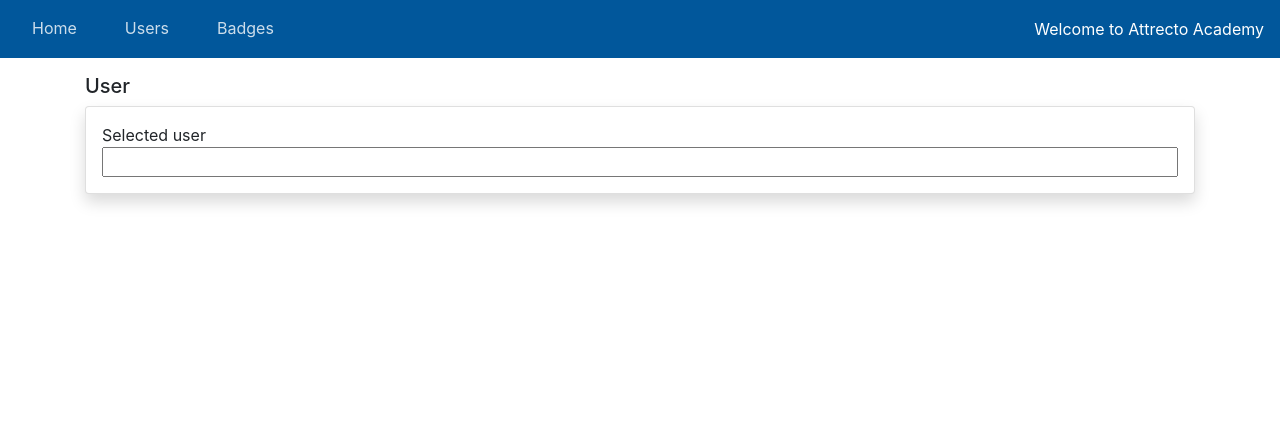
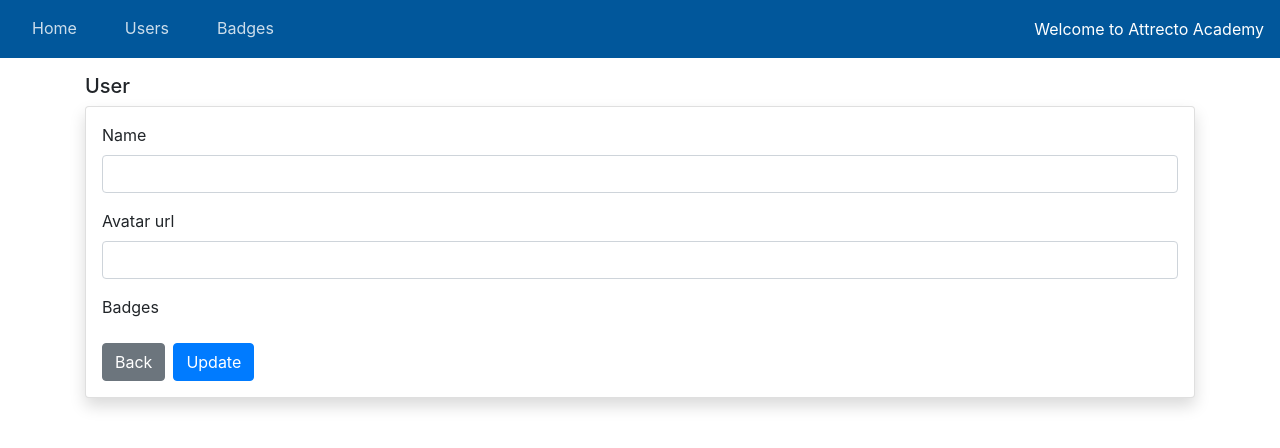
Before and after one commit to attrecto/Attrecto-Academy-JS-Frontend-2021, a React (Create React App) app: page /user/1 in a window 1280 px wide. Shown: the top 448 px of the page. Built offline with nearby package versions, Linux system fonts and the light colour scheme; no server answers.

Commit message:
Session-04

```diff
--- a/src/App.tsx
+++ b/src/App.tsx
@@ -14,6 +14,7 @@ class App extends Component {
         <Switch>
           <Route path="/users" component={Users} />
           <Route path="/user/:id" component={User} />
+          <Route path="/user" component={User} />
           <Route path="/badges" component={Badges} />
           <Route path="/home" component={Home} />
           <Redirect to="/home" />
--- /dev/null
+++ b/src/components/tag-field/TagField.module.scss
@@ -0,0 +1,6 @@
+.Tag {
+  &:hover {
+    cursor: pointer;
+    background: darkseagreen;
+  }
+}
--- /dev/null
+++ b/src/components/tag-field/TagField.tsx
@@ -0,0 +1,61 @@
+import React from "react";
+import { Field, FieldProps } from "formik";
+import classNames from "classnames";
+
+import classes from "./TagField.module.scss";
+
+interface TagFieldProps<T> {
+  name: string;
+  label: string;
+  options: Partial<T>[];
+  displayKey: keyof T;
+}
+
+const TagField = <T extends { id: string | number }>({
+  name,
+  label,
+  options,
+  displayKey,
+}: TagFieldProps<T>) => {
+  return (
+    <div className="form-group">
+      <label>{label}</label>
+      <Field name={name} className="form-control">
+        {({ form, field }: FieldProps<T[]>) => {
+          return (
+            <div>
+              {options.map((option) => {
+                const isSelected = field.value.find(
+                  (item) => item.id === option.id
+                );
+                const handleClick = () =>
+                  form.setFieldValue(
+                    name,
+                    isSelected
+                      ? field.value.filter((item) => item.id !== option.id)
+                      : [...field.value, { id: option.id }]
+                  );
+
+                return (
+                  <span
+                    key={option.id}
+                    onClick={handleClick}
+                    className={classNames(
+                      classes.Tag,
+                      "badge mr-3 mb-1 p-2",
+                      isSelected ? "badge-success" : "badge-light"
+                    )}
+                  >
+                    {option[displayKey]}
+                  </span>
+                );
+              })}
+            </div>
+          );
+        }}
+      </Field>
+    </div>
+  );
+};
+
+export default TagField;
--- /dev/null
+++ b/src/components/text-field/TextField.tsx
@@ -0,0 +1,18 @@
+import React from "react";
+import { Field } from "formik";
+
+interface TextFieldProps {
+  name: string;
+  label: string;
+}
+
+const TextField = ({ name, label }: TextFieldProps) => {
+  return (
+    <div className="form-group">
+      <label>{label}</label>
+      <Field name={name} type="text" className="form-control" />
+    </div>
+  );
+};
+
+export default TextField;
--- a/src/models/user.model.tsx
+++ b/src/models/user.model.tsx
@@ -9,3 +9,5 @@ export interface UserModel {
   image: string;
   badges: UserBadgeModel[];
 }
+
+export interface UserFormValues extends Omit<UserModel, "id" | "createAt"> {}
--- a/src/pages/User/User.tsx
+++ b/src/pages/User/User.tsx
@@ -1,13 +1,34 @@
 import React, { FC, useEffect, useState } from "react";
+import { Form, Formik } from "formik";
 import { useHistory, useParams } from "react-router";
-import { UserModel } from "../../models/user.model";
+import * as Yup from "yup";
+
+import { UserFormValues, UserModel } from "../../models/user.model";
+import { BadgeModel } from "../../models/badge.model";
 import { usersService } from "../../service/users.service";
 import Page from "../../components/page/Page";
+import TextField from "../../components/text-field/TextField";
+import Button from "../../components/button/Button";
+import TagField from "../../components/tag-field/TagField";
+import { badgeService } from "../../service/badges.service";
 
 const User: FC = () => {
   const { id } = useParams<{ id: string }>();
-  const history = useHistory();
+  const { replace } = useHistory();
   const [user, setUser] = useState<UserModel>();
+  const [badges, setBadges] = useState<BadgeModel[]>([]);
+
+  const initialValues: UserFormValues = {
+    name: user?.name || "",
+    image: user?.image || "",
+    badges: user?.badges || [],
+  };
+
+  const schema = Yup.object().shape({
+    name: Yup.string().required(),
+    image: Yup.string().required(),
+    badges: Yup.array(),
+  });
 
   useEffect(() => {
     const fetchUser = async () => {
@@ -18,17 +39,60 @@ const User: FC = () => {
     if (id) {
       fetchUser();
     }
+  }, [id]);
+
+  useEffect(() => {
+    const fetchBadges = async () => {
+      const res = await badgeService.getBadges();
+      setBadges(res);
+    };
+    fetchBadges();
   }, []);
+
+  const handleSubmit = async (submittedValues: UserFormValues) => {
+    if (user?.id) {
+      await usersService.updateUser(user.id.toString(), submittedValues);
+    } else {
+      await usersService.createUser(submittedValues);
+    }
+
+    goToUsersPage();
+  };
+
+  const goToUsersPage = () => {
+    replace("/users");
+  };
 
   return (
     <Page title={user ? user.name : "User"}>
-      Selected user
-      <input
-        onChange={(event) => {
-          console.log("onChange", event);
-        }}
-      />
-      {user?.name}
+      <Formik
+        initialValues={initialValues}
+        enableReinitialize
+        validateOnChange
+        validateOnMount
+        onSubmit={handleSubmit}
+        validationSchema={schema}
+      >
+        <Form>
+          <TextField name="name" label="Name" />
+          <TextField name="image" label="Avatar url" />
+          <TagField
+            name="badges"
+            label="Badges"
+            options={badges}
+            displayKey="name"
+          />
+          <Button
+            color="secondary"
+            type="button"
+            onClick={goToUsersPage}
+            className="mr-2"
+          >
+            Back
+          </Button>
+          <Button type="submit">{id ? "Update" : "Create"}</Button>
+        </Form>
+      </Formik>
     </Page>
   );
 };
--- a/src/pages/Users/Users.module.scss
+++ b/src/pages/Users/Users.module.scss
@@ -7,13 +7,16 @@
 
   .DeleteIcon {
     position: absolute;
-    top: 15px;
-    right: 15px;
+    top: 5px;
+    right: 5px;
     opacity: 0.5;
-    color: indianred;
 
     &:hover {
       opacity: 1;
     }
   }
 }
+.UserImage {
+  height: 250px;
+  object-fit: cover;
+}
--- a/src/pages/Users/Users.tsx
+++ b/src/pages/Users/Users.tsx
@@ -1,27 +1,47 @@
-import React, { FC, useEffect, useState } from "react";
+import React, { FC, useEffect, useState, useCallback } from "react";
+import { useHistory } from "react-router";
+import classNames from "classnames";
+import { Link } from "react-router-dom";
+import { FontAwesomeIcon } from "@fortawesome/react-fontawesome";
+import { faTrash } from "@fortawesome/free-solid-svg-icons/faTrash";
+
 import Page from "../../components/page/Page";
+import Button from "../../components/button/Button";
 import { UserModel } from "../../models/user.model";
 import { usersService } from "../../service/users.service";
-import classNames from "classnames";
 import classes from "./Users.module.scss";
-import { FontAwesomeIcon } from "@fortawesome/react-fontawesome";
-import { faTrash } from "@fortawesome/free-solid-svg-icons/faTrash";
-import { Link } from "react-router-dom";
 
 const Users: FC = () => {
   const [users, setUsers] = useState<UserModel[]>([]);
+  const { push } = useHistory();
+
+  const fetchUsers = useCallback(async () => {
+    const response = await usersService.getUsers();
+    setUsers(response);
+  }, []);
 
   useEffect(() => {
-    const fetchUsers = async () => {
-      const response = await usersService.getUsers();
-      setUsers(response);
-    };
+    fetchUsers();
+  }, [fetchUsers]);
 
+  const goToUserPage = () => {
+    push("/user");
+  };
+
+  const handleDeleteUser = async (id: string) => {
+    await usersService.deleteUser(id);
     fetchUsers();
-  }, []);
+  };
 
   return (
     <Page title="Users">
+      <div className="row">
+        <div className="col-12 col-sm-6 col-md-4 col-lg-3">
+          <Button className="w-100 mb-3" onClick={goToUserPage}>
+            Create User
+          </Button>
+        </div>
+      </div>
       <div className="row">
         {users?.map((user) => {
           return (
@@ -30,15 +50,24 @@ const Users: FC = () => {
                 to={`/user/${user.id}`}
                 className={classNames("card", classes.UserCard)}
               >
-                <img className={classNames("card-img-top")} src={user.image} />
+                <img
+                  className={classNames(classes.UserImage, "card-img-top")}
+                  src={user.image}
+                  alt={user.name}
+                />
                 <div className={classNames("card-body")}>
                   <h5>{user.name}</h5>
                 </div>
 
-                <FontAwesomeIcon
-                  icon={faTrash}
+                <Button
                   className={classes.DeleteIcon}
-                />
+                  onClick={(event) => {
+                    event.preventDefault();
+                    handleDeleteUser(user.id.toString());
+                  }}
+                >
+                  <FontAwesomeIcon icon={faTrash} />
+                </Button>
               </Link>
             </div>
           );
--- a/src/service/users.service.tsx
+++ b/src/service/users.service.tsx
@@ -1,5 +1,5 @@
-import request, {Methods} from "../util/request";
-import {UserModel} from "../models/user.model";
+import request, { Methods } from "../util/request";
+import { UserFormValues, UserModel } from "../models/user.model";
 
 class UsersService {
   async getUsers() {
@@ -15,6 +15,29 @@ class UsersService {
       resource: `users/${id}`,
     });
   }
+
+  async createUser(data: UserFormValues) {
+    return request<UserModel>({
+      method: Methods.POST,
+      data,
+      resource: "users",
+    });
+  }
+
+  async updateUser(id: string, data: UserFormValues) {
+    return request<UserModel>({
+      method: Methods.PATCH,
+      data,
+      resource: `users/${id}`,
+    });
+  }
+
+  async deleteUser(id: string) {
+    return request<UserModel>({
+      method: Methods.DELETE,
+      resource: `users/${id}`,
+    });
+  }
 }
 
 export const usersService = new UsersService();
```
